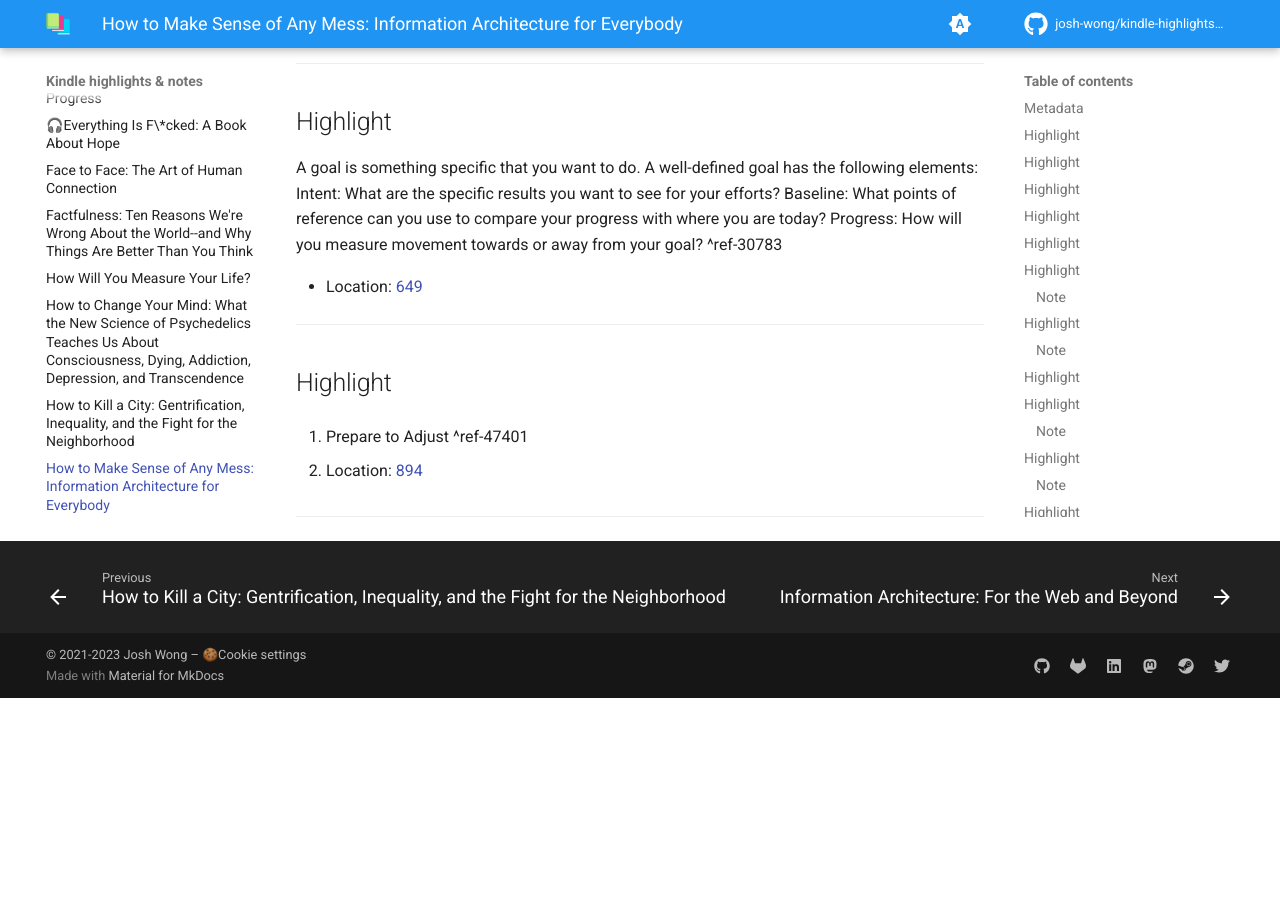
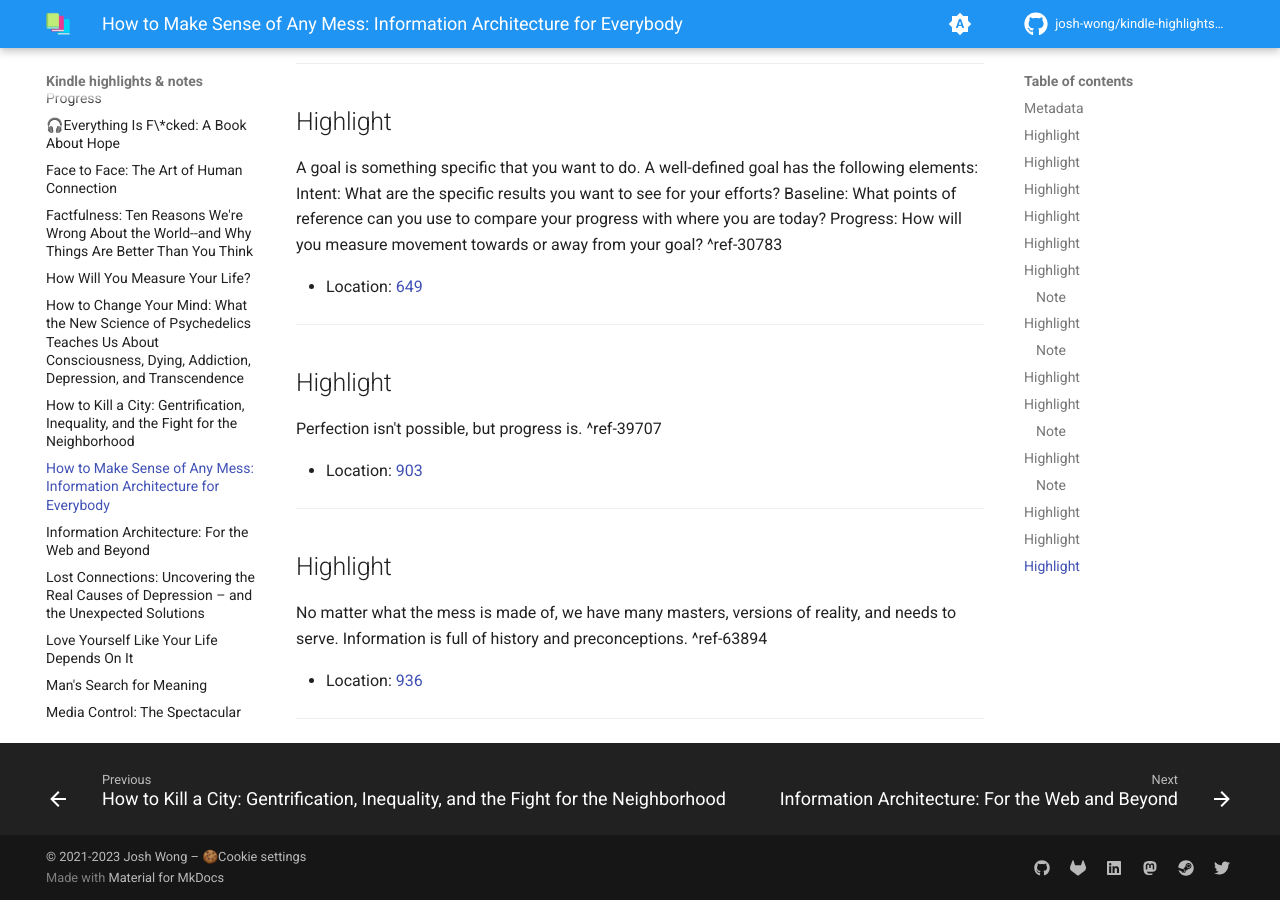
Before and after one commit to josh-wong/kindle-highlights-notes, an MkDocs documentation site: the page built from docs/How to Make Sense of Any Mess.md, in a window 1280 px wide and 900 px high, scrolled down 3953 px. Built offline with MkDocs 1.6.1 and Material for MkDocs 9.7.7, drawn with Linux system fonts in a browser that asks for light colours; comment, search, counter and statistics services are not loaded; before the commit the page ends 4651 px from its top, so only the background shows below that.

Commit message:
Update highlights and notes

```diff
--- a/docs/How to Make Sense of Any Mess.md
+++ b/docs/How to Make Sense of Any Mess.md
@@ -114,8 +114,15 @@ A goal is something specific that you want to do. A well-defined goal has the fo
 ---
 ## Highlight
 
-7. Prepare to Adjust ^ref-47401
+Perfection isn't possible, but progress is. ^ref-39707
 
-- Location: [894](kindle://book?action=open&asin=B00PKMUHKG&location=894)
+- Location: [903](kindle://book?action=open&asin=B00PKMUHKG&location=903)
 
 ---
+## Highlight
+
+No matter what the mess is made of, we have many masters, versions of reality, and needs to serve. Information is full of history and preconceptions. ^ref-63894
+
+- Location: [936](kindle://book?action=open&asin=B00PKMUHKG&location=936)
+
+---
```
Also changed, not shown: other parts of docs/How to Make Sense of Any Mess.md (+2 -2 lines).
